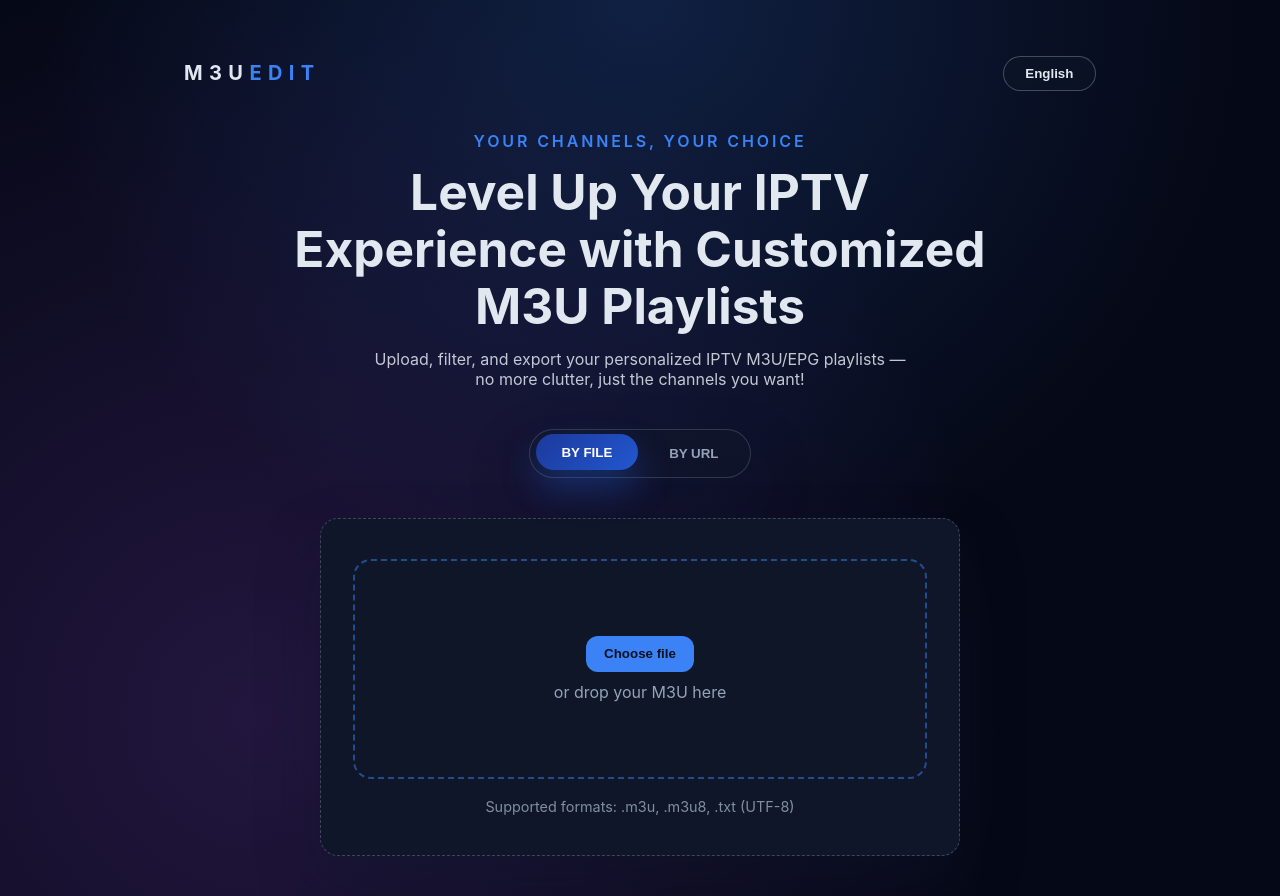
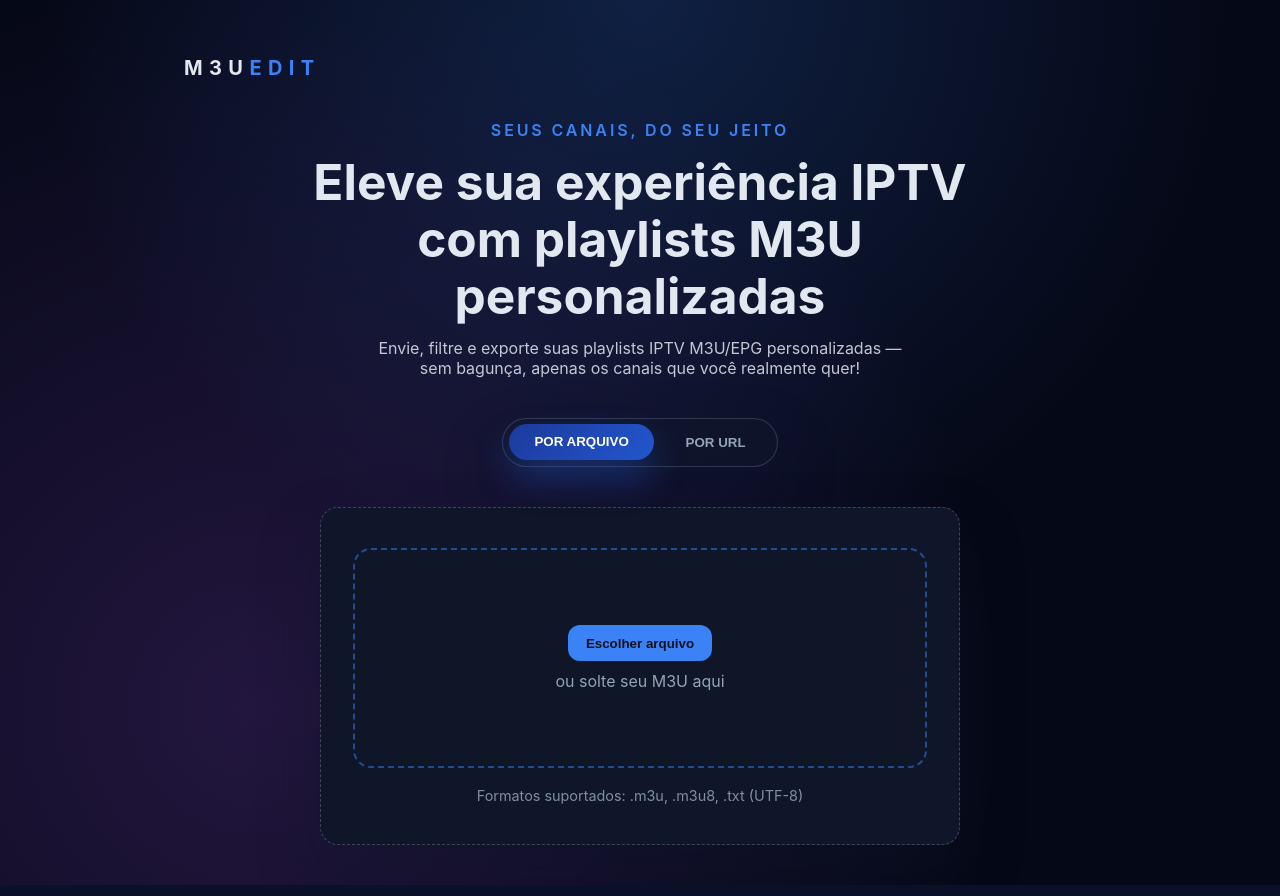
Before and after one commit to cduarte/importadordecanais, a PHP site: page /cliente/edit_m3u/index.php in a window 1280 px wide. Run offline with PHP 8.4, Linux system fonts and the light colour scheme.

Commit message:
Traduz interface do editor de M3U para português

```diff
--- a/cliente/edit_m3u/index.php
+++ b/cliente/edit_m3u/index.php
@@ -19,20 +19,19 @@ $uploadEndpoint = $scriptDir . '/upload.php';
         <section class="landing" id="landingScreen">
             <header class="landing-topbar">
                 <div class="landing-brand">M3U<span>EDIT</span></div>
-                <button class="lang-button" type="button">English</button>
             </header>
 
             <div class="landing-hero">
-                <p class="landing-subtitle">Your Channels, Your Choice</p>
-                <h1>Level Up Your IPTV Experience with Customized M3U Playlists</h1>
+                <p class="landing-subtitle">Seus canais, do seu jeito</p>
+                <h1>Eleve sua experiência IPTV com playlists M3U personalizadas</h1>
                 <p class="landing-description">
-                    Upload, filter, and export your personalized IPTV M3U/EPG playlists — no more clutter, just the channels you want!
+                    Envie, filtre e exporte suas playlists IPTV M3U/EPG personalizadas — sem bagunça, apenas os canais que você realmente quer!
                 </p>
             </div>
 
-            <div class="landing-selector" role="tablist" aria-label="Import options">
-                <button class="landing-tab active" type="button" data-landing-tab="file" aria-selected="true">BY FILE</button>
-                <button class="landing-tab" type="button" data-landing-tab="url" aria-selected="false">BY URL</button>
+            <div class="landing-selector" role="tablist" aria-label="Opções de importação">
+                <button class="landing-tab active" type="button" data-landing-tab="file" aria-selected="true">POR ARQUIVO</button>
+                <button class="landing-tab" type="button" data-landing-tab="url" aria-selected="false">POR URL</button>
             </div>
 
             <div class="landing-panels">
@@ -40,20 +39,20 @@ $uploadEndpoint = $scriptDir . '/upload.php';
                     <input type="file" id="landingFileInput" accept=".m3u,.m3u8,.txt" hidden>
                     <div class="drop-zone" id="landingDropZone" role="button" tabindex="0" aria-controls="landingFileInput">
                         <div class="drop-zone-inner">
-                            <button class="primary-button" type="button" id="landingChooseButton">Choose file</button>
-                            <p class="drop-hint">or drop your M3U here</p>
+                            <button class="primary-button" type="button" id="landingChooseButton">Escolher arquivo</button>
+                            <p class="drop-hint">ou solte seu M3U aqui</p>
                         </div>
                     </div>
-                    <p class="landing-footnote">Supported formats: .m3u, .m3u8, .txt (UTF-8)</p>
+                    <p class="landing-footnote">Formatos suportados: .m3u, .m3u8, .txt (UTF-8)</p>
                 </div>
 
                 <form class="landing-card hidden" id="landingUrlForm" data-landing-panel="url">
-                    <label for="landingUrlInput" class="landing-url-label">Paste the source URL</label>
+                    <label for="landingUrlInput" class="landing-url-label">Cole a URL de origem</label>
                     <div class="landing-url-field">
                         <input type="url" id="landingUrlInput" name="playlist_url" placeholder="https://yourprovider.com/path-to.m3u" required>
-                        <button class="primary-button" type="submit" id="landingDownloadButton">Download playlist</button>
+                        <button class="primary-button" type="submit" id="landingDownloadButton">Baixar playlist</button>
                     </div>
-                    <p class="landing-footnote">The system will fetch the file, store it, and keep a copy in your history.</p>
+                    <p class="landing-footnote">O sistema fará o download do arquivo, armazenará e manterá uma cópia no seu histórico.</p>
                 </form>
             </div>
 
@@ -81,7 +80,7 @@ $uploadEndpoint = $scriptDir . '/upload.php';
             <main class="workspace">
                 <section class="card how-to">
                     <div class="how-to-header">
-                        <h2>How To Use</h2>
+                        <h2>Como usar</h2>
                         <p>Arraste grupos, ajuste a seleção e exporte apenas o que importa.</p>
                     </div>
                     <ol>
```
